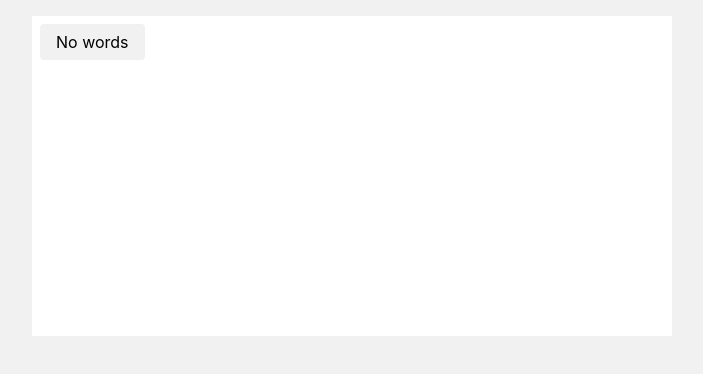
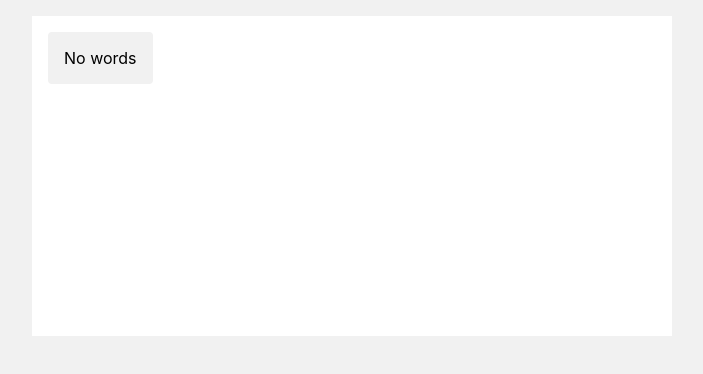
Before and after one commit to Cunen/topcon-interview, a React (Create React App) app in the folder topcon/: page / in a window 1280 px wide. Shown: the top 374 px of the page, without its empty margins (288-991 px from the left). Built offline with nearby package versions, Linux system fonts and the light colour scheme.

Commit message:
set up some conflicts for input branch

```diff
--- a/topcon/src/App.tsx
+++ b/topcon/src/App.tsx
@@ -14,7 +14,7 @@ function App() {
 const Wrapper = styled.div`
   display: flex;
   justify-content: center;
-  flex: 1 1 auto;
+  flex: 1 1;
   padding: 16px;
   background-color: #f1f1f1;
 `;
--- a/topcon/src/components/Input.tsx
+++ b/topcon/src/components/Input.tsx
@@ -20,7 +20,7 @@ function Input({ words }: Props) {
 const Wrapper = styled.div`
   width: 640px;
   height: 320px;
-  padding: 8px;
+  padding: 16px;
   background-color: white;
   display: flex;
 `;
@@ -35,7 +35,7 @@ const NoWords = styled.div`
   display: flex;
   height: fit-content;
   width: fit-content;
-  padding: 8px 16px 8px 16px;
+  padding: 16px;
   align-items: center;
   justify-content: center;
   border-radius: 4px;
```
